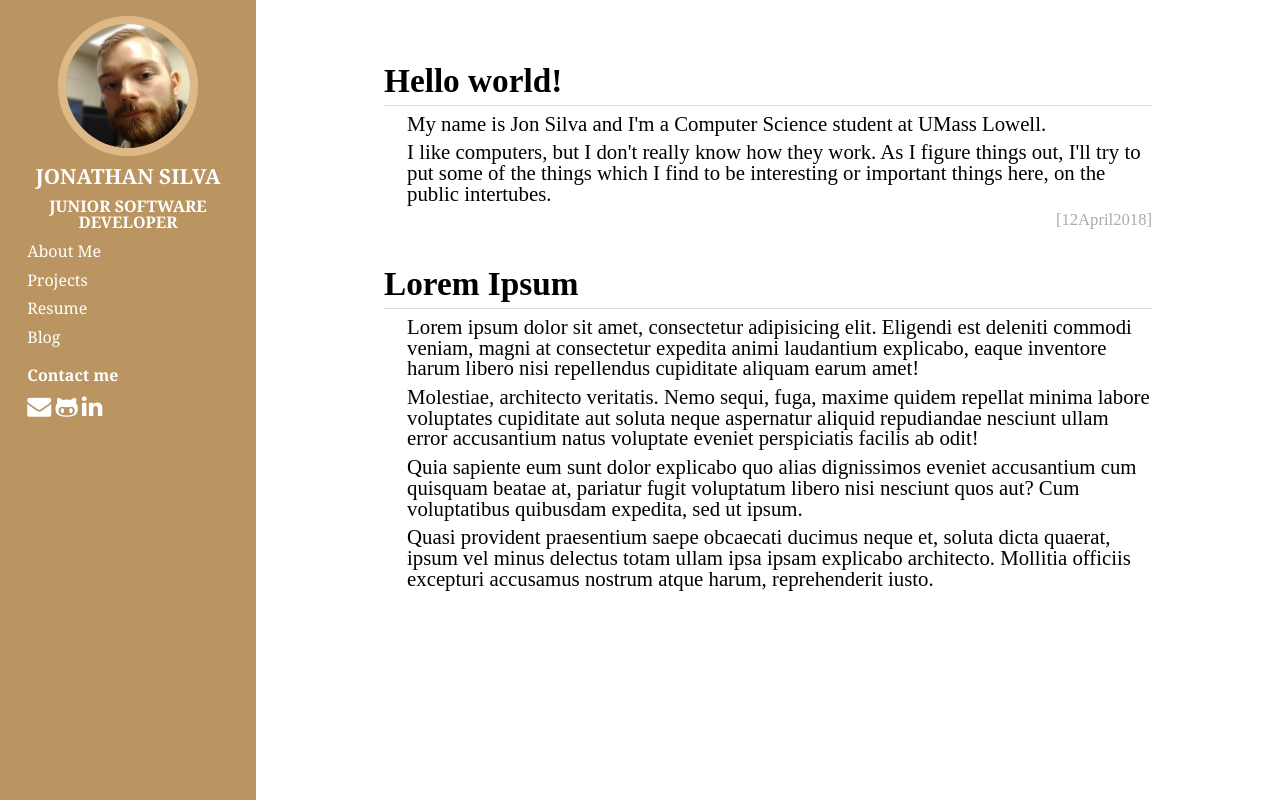
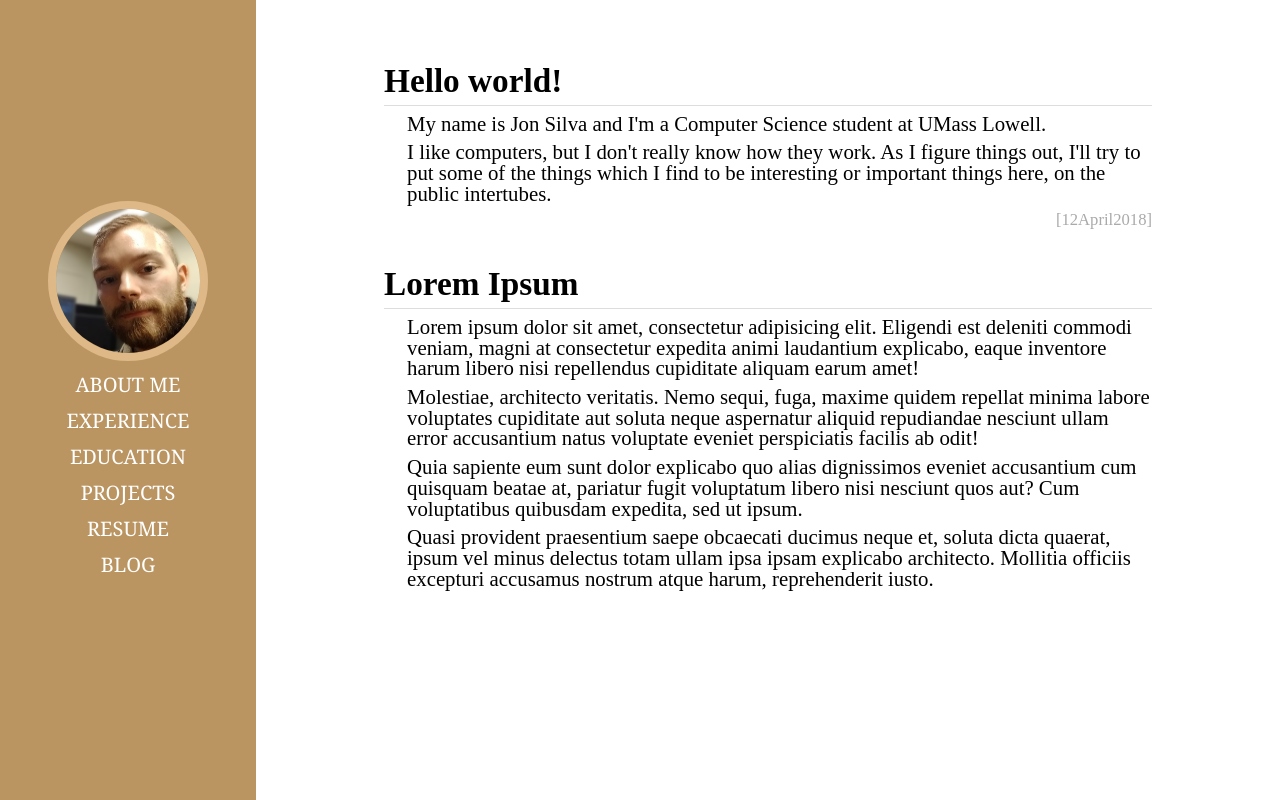
Before and after one commit to jonathanwsilva/fcc-portfolio, a plain HTML site: page index.html in a window 1280 px wide. Drawn offline with Linux system fonts and the light colour scheme.

Commit message:
Reworked sidebar to use flexbox. Remove some fluff. Add more categories.

```diff
--- a/index.html
+++ b/index.html
@@ -16,22 +16,16 @@
 
     <body>
         <div class="sidebar white-text">
-            <img class="jon" src="./images/JonFace.png" />
-            <h1 class="sidebar-title">Jonathan Silva</h1>
-            <h2 class="sidebar-subtitle">Junior Software Developer</h2>
+            <img class="sidebar-photo" src="./images/JonFace.png" />
             <nav class="sidebar-nav-internal">
                 <ul>
                     <li><a href="#" class="selected">About Me</a></li>
+                    <li><a href="#">Experience</a></li>
+                    <li><a href="#">Education</a></li>
                     <li><a href="#">Projects</a></li>
                     <li><a href="#">Resume</a></li>
                     <li><a href="#">Blog</a></li>
                 </ul>
-            </nav>
-            <span class="white-text">Contact me</span>
-            <nav class="sidebar-nav-external">
-                <a class="fa fa-envelope" href="#" target="_blank"></a>
-                <a class="fa fa-github-alt" href="#" target="_blank"></a>
-                <a class="fa fa-linkedin" href="#" target="_blank"></a>
             </nav>
         </div>
         <div class="site_main">
--- a/styles/style.css
+++ b/styles/style.css
@@ -11,15 +11,7 @@ body{
     padding: 0;
 }
 
-.jon{
-    display: block;
-    margin: 0 auto;
-    width: 140px;
-    height: 140px;
-    border-radius: 50%;
-    border: 8px solid burlywood;
-}
- .nopadding{
+.nopadding{
     padding: 0 !important;
     margin: 0 !important;
  }
@@ -33,33 +25,33 @@ a.white-text:hover, .white-text a:hover{
     color: #DDD;
 }
 
+.sidebar {
+    display: flex;
+    align-content: center;
+    justify-content: center;
+    flex-direction: column;
+    background-color: #ba9562;
+    position: fixed;
+    top: 0;
+    left: 0;
+    padding: 1em;
+    /*height: 100%;
+    width: 20%;*/
+    font-family: Georgia, sans-serif;
+}
+
 .sidebar-nav-internal{
     margin: 0.7em;
+    text-align: center;
+
 }
 
 .sidebar-nav-internal a{
-    position: relative;
+    text-transform: uppercase;
     display: inline-block;
     line-height: 1.3em;
-    margin-bottom: 0.5em;;
-}
-
-.sidebar-nav-internal a::after{
-    content: " ";
-    position: absolute;
-    display: block;
-    height: 0.05em;
-    width: 0%;
-    background-color: white;
-}
-
-.sidebar-nav-internal a:hover::after{
-    transition: width 0.5s;
-    width: 100%;
-}
-
-a.selected::after{
-
+    margin-bottom: 0.5em;
+    font-size: 20px;
 }
 
 .sidebar-nav-external{
@@ -71,15 +63,15 @@ a.selected::after{
     flex: 1 1 auto;
 }
 
-.sidebar {
-    background-color: #ba9562;
-    position: fixed;
-    top: 0;
-    left: 0;
-    padding: 1em;
-    /*height: 100%;
-    width: 20%;*/
-    font-family: Georgia, sans-serif;
+
+.sidebar-photo{
+    align-self: center;
+    display: block;
+    margin: 0 auto;
+    width: 160px;
+    height: 160px;
+    border-radius: 50%;
+    border: 8px solid burlywood;
 }
 
 
```
